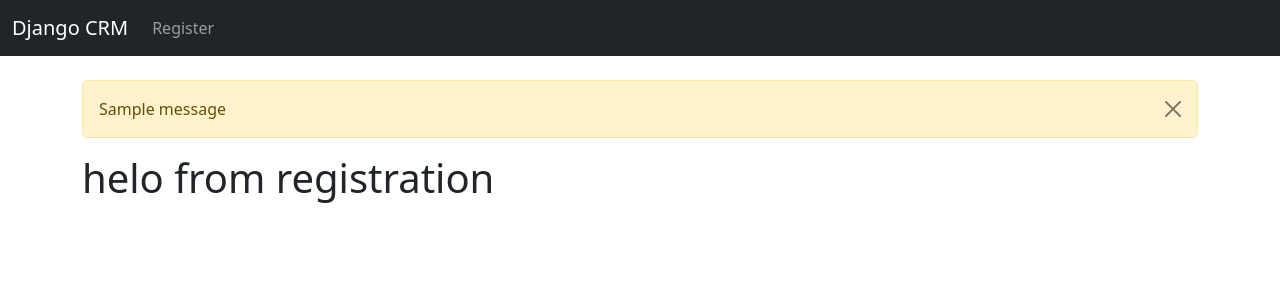
After one commit to Mscode24/Django-crm, a Django app: page /register/ in a window 1280 px wide. The commit adds this page. Shown: the top 300 px of the page. Run offline with Django 5.2, Linux system fonts and the light colour scheme; tables that the repository leaves empty hold one stand-in row (values such as "Sample post"); one stand-in notice (Sample message) is shown.

Commit message:
Registration form

```diff
--- a/website/templates/base.html
+++ b/website/templates/base.html
@@ -1,27 +1,37 @@
-<!doctype html>
+<!DOCTYPE html>
 <html lang="en">
   <head>
-    <meta charset="utf-8">
-    <meta name="viewport" content="width=device-width, initial-scale=1">
+    <meta charset="utf-8" />
+    <meta name="viewport" content="width=device-width, initial-scale=1" />
     <title>Django CRM</title>
-    <link href="https://cdn.jsdelivr.net/npm/bootstrap@5.3.3/dist/css/bootstrap.min.css" rel="stylesheet" integrity="sha384-QWTKZyjpPEjISv5WaRU9OFeRpok6YctnYmDr5pNlyT2bRjXh0JMhjY6hW+ALEwIH" crossorigin="anonymous">
+    <link
+      href="https://cdn.jsdelivr.net/npm/bootstrap@5.3.3/dist/css/bootstrap.min.css"
+      rel="stylesheet"
+      integrity="sha384-QWTKZyjpPEjISv5WaRU9OFeRpok6YctnYmDr5pNlyT2bRjXh0JMhjY6hW+ALEwIH"
+      crossorigin="anonymous"
+    />
   </head>
   <body>
     {% include 'navbar.html'%}
+
     <div class="container">
-        <br>
-        {% if messages %}
-          {% for message in messages%}
-          <div class="alert alert-warning alert-dismissible fade show" role="alert">
-            {{ message }}
-            <button type="button" class="btn-close" data-bs-dismiss="alert" aria-label="Close"></button>
-          </div>
-          {% endfor %}
-        {%endif%}
-
-        {% block content %}
-        {% endblock %}
+      <br />
+      {% if messages %} {% for message in messages%}
+      <div class="alert alert-warning alert-dismissible fade show" role="alert">
+        {{ message }}
+        <button
+          type="button"
+          class="btn-close"
+          data-bs-dismiss="alert"
+          aria-label="Close"
+        ></button>
+      </div>
+      {% endfor %} {%endif%} {% block content %} {% endblock %}
     </div>
-    <script src="https://cdn.jsdelivr.net/npm/bootstrap@5.3.3/dist/js/bootstrap.bundle.min.js" integrity="sha384-YvpcrYf0tY3lHB60NNkmXc5s9fDVZLESaAA55NDzOxhy9GkcIdslK1eN7N6jIeHz" crossorigin="anonymous"></script>
+    <script
+      src="https://cdn.jsdelivr.net/npm/bootstrap@5.3.3/dist/js/bootstrap.bundle.min.js"
+      integrity="sha384-YvpcrYf0tY3lHB60NNkmXc5s9fDVZLESaAA55NDzOxhy9GkcIdslK1eN7N6jIeHz"
+      crossorigin="anonymous"
+    ></script>
   </body>
 </html>
--- a/website/templates/navbar.html
+++ b/website/templates/navbar.html
@@ -1,14 +1,30 @@
-<nav class="navbar navbar-expand-lg navbar-dark bg-dark ">
+<nav class="navbar navbar-expand-lg navbar-dark bg-dark">
   <div class="container-fluid">
     <a class="navbar-brand" href="#">Django CRM</a>
-      <button class="navbar-toggler" type="button" data-bs-toggle="collapse" data-bs-target="#navbarSupportedContent" aria-controls="navbarSupportedContent" aria-expanded="false" aria-label="Toggle navigation">
+    <button
+      class="navbar-toggler"
+      type="button"
+      data-bs-toggle="collapse"
+      data-bs-target="#navbarSupportedContent"
+      aria-controls="navbarSupportedContent"
+      aria-expanded="false"
+      aria-label="Toggle navigation"
+    >
       <span class="navbar-toggler-icon"></span>
     </button>
     <div class="collapse navbar-collapse" id="navbarSupportedContent">
       <ul class="navbar-nav me-auto mb-2 mb-lg-0">
+        {% if user.is_authenticated %}
+
         <li class="nav-item">
-            <a class="nav-link" href="#">Link</a>
+          <a class="nav-link" href="{% url 'logout' %}">logout</a>
         </li>
+
+        {% else %}
+        <li class="nav-item">
+          <a class="nav-link" href="{% url 'register' %}">Register</a>
+        </li>
+        {% endif %}
       </ul>
     </div>
   </div>
--- /dev/null
+++ b/website/templates/register.html
@@ -0,0 +1,5 @@
+{% extends 'base.html' %} {% block content %}
+
+<h1>helo from registration</h1>
+
+{% endblock %}
--- a/website/urls.py
+++ b/website/urls.py
@@ -4,6 +4,8 @@ from . import views
 urlpatterns = [
     path('', views.home, name='home'),
     # path('login/', views.login_user, name='login'),
-    # path('logout/', views.logout_user, name='logout'),
+    path('logout/', views.logout_user, name='logout'),
+    path('register/', views.register_user, name='register'),
+
     # Add other URL patterns here
 ]
--- a/website/views.py
+++ b/website/views.py
@@ -19,5 +19,10 @@ def home(request):
     else:
         return render(request, 'home.html',{})
 
-def logout_user(requst):
-    pass
+def logout_user(request):
+    logout(request)
+    messages.success(request,"You have been log out...")
+    return redirect('home')
+
+def register_user(request):
+    return render(request, 'register.html',{})
```
Also changed, not shown: website/forms.py (added, +8 -0 lines). Lines whose indentation alone changed are shown as unchanged.
